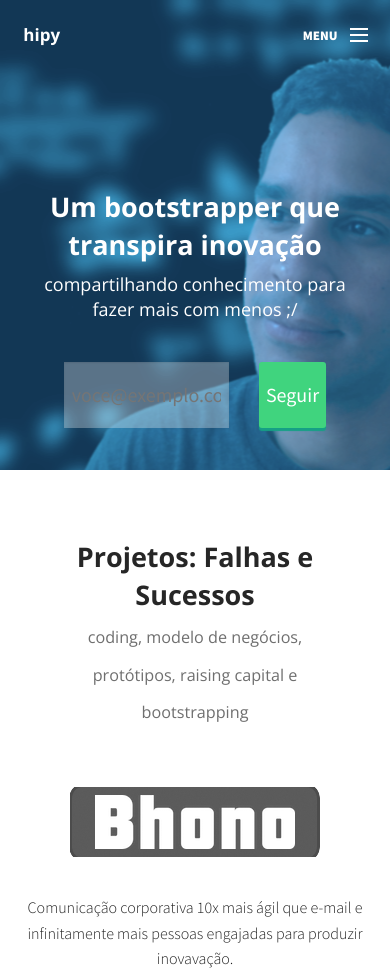
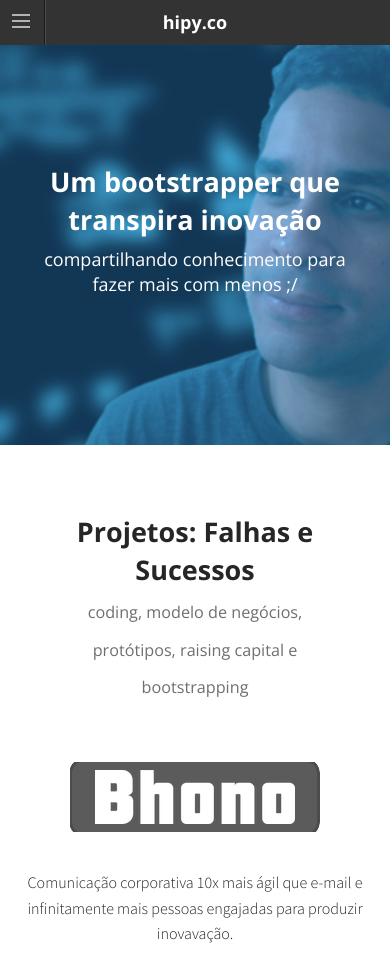
Before and after one commit to horacioibrahim/hipy, a Django app: template main/templates/index.html in a window 390 px wide. Shown: the top 975 px of the page. Run offline with Django 3.2, Linux system fonts and the light colour scheme; the template is opened without the code that fills it: most values are stand-ins (such as "Sample title", 1, 10 or a date in 2020).

Commit message:
Added offcanvas. To solved problem with show in small screen

```diff
--- a/main/templates/includes/assets_pos_loaded.html
+++ b/main/templates/includes/assets_pos_loaded.html
@@ -2,6 +2,7 @@
 <script src="{% static "js/jquery.min.js" %}"></script>
 <script src="{% static "js/foundation/foundation.min.js" %}"></script>
 <script src="{% static "js/app.js" %}"></script>
+<script src="{% static "js/foundation/foundation.offcanvas.js" %}"></script>
 <script>
   $(function() {
     //source:http://css-tricks.com/snippets/jquery/smooth-scrolling/
--- /dev/null
+++ b/main/templates/includes/home_wrapper_for_small.html
@@ -0,0 +1,23 @@
+<div class="content-press">
+      <div class="row">
+        <div class="small-11 small-centered columns">
+          <h2 class="title text-center">Um bootstrapper que transpira inovação</h2>
+          <h4 class="text-center">compartilhando conhecimento para fazer mais com menos ;/</h4>
+        </div>
+      </div>
+      <div class="row">
+        <div class="small-9 small-centered columns">
+          <br /><br />
+          <form>
+            <div class="row hide-for-small">
+              <div class="small-8 columns">
+                <input class="large" type="text" placeholder="voce@exemplo.com" />
+              </div>
+              <div class="small-4 columns">
+                <button class="button large radius expand">Seguir</button>
+              </div>
+            </div>
+          </form>
+        </div>
+      </div>
+</div>
--- a/main/templates/index.html
+++ b/main/templates/index.html
@@ -6,13 +6,13 @@
     {% include 'includes/content_head_default.html' %}
   </head>
   <body>
-    <!-- <div class="fixed a-wrapper-to-fixe-topbar"> -->
-    <nav class="top-bar" data-topbar>
+     <!-- off for small clients. This is beta -->
+
+    <nav class="top-bar hide-for-small" data-topbar>
       <ul class="title-area">
         <li class="name">
           <h1><a href="#" title="hipy is hippie, is freedom, is my"><strong>hipy</a></strong></h1>
         </li>
-        <li class="toggle-topbar menu-icon"><a href="#"><span>Menu</span></a></li>
       </ul>
       <section class="top-bar-section">
         <ul class="right">
@@ -34,32 +34,45 @@
     </nav>
     <!-- </div> to fixed topbar -->
     <!-- content: press [begin] -->
-    <div class="content-press">
-      <div class="row">
-        <div class="small-11 small-centered columns">
-          <h2 class="title text-center">Um bootstrapper que transpira inovação</h2>
-          <h4 class="text-center">compartilhando conhecimento para fazer mais com menos ;/</h4>
-        </div>
-      </div>
-      <div class="row">
-        <div class="small-9 small-centered columns">
-          <br /><br />
-          <form>
-            <div class="row">
-              <div class="small-8 columns">
-                <input class="large" type="text" placeholder="voce@exemplo.com" />
-              </div>
-              <div class="small-4 columns">
-                <button class="button large radius expand">Seguir</button>
-              </div>
-            </div>
-          </form>
-        </div>
+    <div class="off-canvas-wrap show-for-small">
+      <div class="inner-wrap">
+        <nav class="tab-bar">
+
+          <section class="left-small">
+            <a class="left-off-canvas-toggle menu-icon" ><span></span></a>
+          </section>
+
+          <section class="middle tab-bar-section">
+            <h1 class="title">hipy.co</h1>
+          </section>
+
+        </nav>
+
+        <aside class="left-off-canvas-menu">
+          <ul class="off-canvas-list">
+            <li><label>Categorias</label></li>
+            {% for category in categories %}
+                <li class=""><a class="scrollTo" href="{{ category.anchor }}">{{ category.name }}</a></li>
+            {% endfor %}
+          </ul>
+        </aside>
+
+        <section class="main-section">
+          <!-- content goes here -->
+                {% include 'includes/home_wrapper_for_small.html' %}
+        </section>
+
+      <a class="exit-off-canvas"></a>
+
       </div>
     </div>
+     <div class="hide-for-small">
+        {% include 'includes/home_wrapper_for_small.html' %}
+     </div>
     <!-- content: press [end] -->
     <!-- content: projects [begin] -->
     <div id="projects" class="content-project">
+
       <!-- line 1 -->
       <div class="row">
         <div class="small-10 small-centered columns">
```
Also changed, not shown: assets/js/foundation/foundation.offcanvas.js (added, +57 -0 lines).
